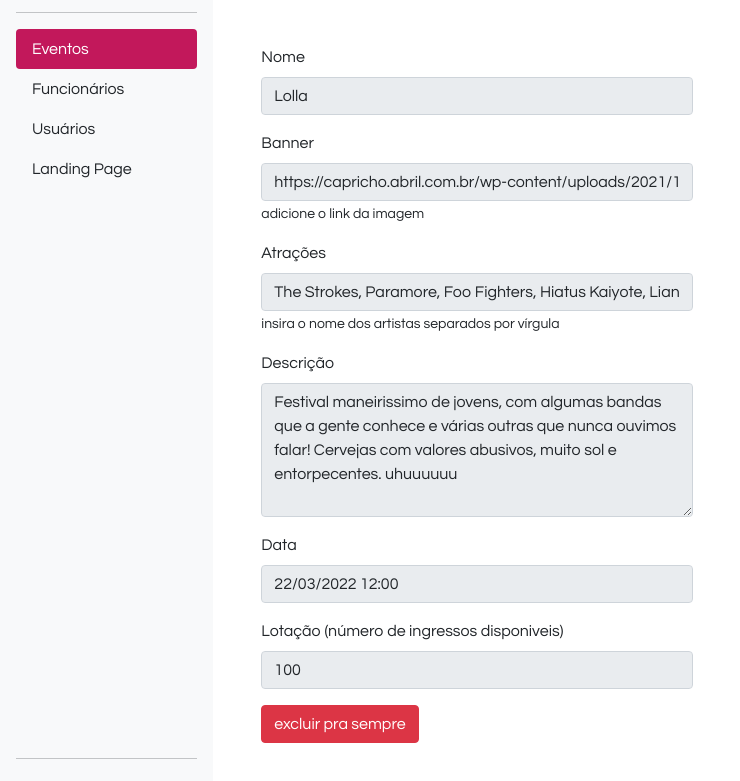
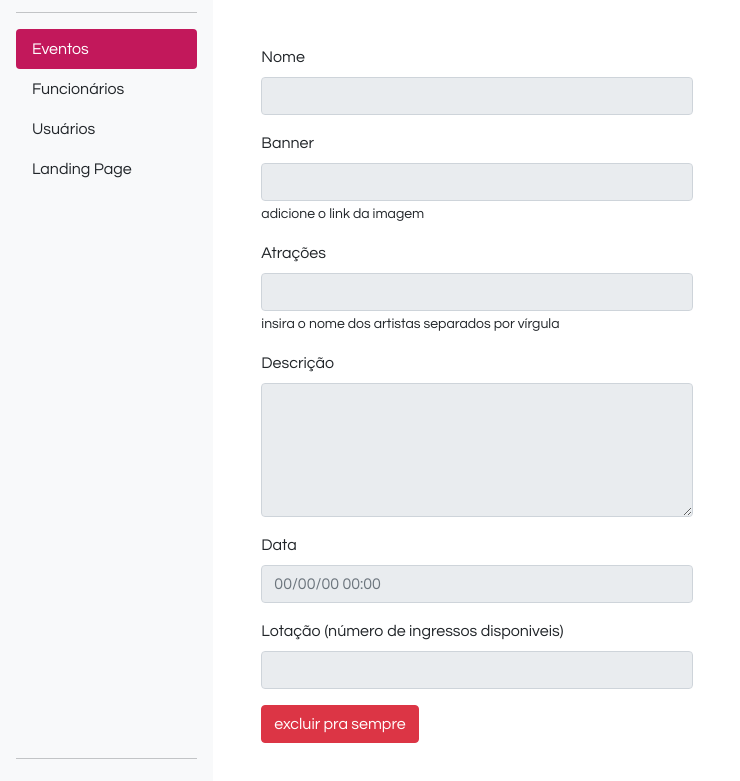
Before and after one commit to Beatrizgebhardt/Sound-Gardens, a plain HTML site: page excluir-evento.html in a window 1280 px wide. Shown: the part 147-928 px from the top of the page, without its empty margins (0-740 px from the left). Drawn offline with nearby package versions, Linux system fonts and the light colour scheme; no server answers.

Commit message:
novas alterações de data e id

```diff
--- a/editar-eventos.js
+++ b/editar-eventos.js
@@ -34,6 +34,7 @@ async function buscarEvento() {
       method: "GET",
     });
     const conteudoResposta = await resposta.json();
+
     formSelector["nome"].value = conteudoResposta.name;
     formSelector["banner"].value = conteudoResposta.poster;
     formSelector["atracoes"].value = conteudoResposta.attractions.join(",");
@@ -44,4 +45,5 @@ async function buscarEvento() {
     console.log(error);
   }
 }
+
 buscarEvento();
--- a/excluir-evento.html
+++ b/excluir-evento.html
@@ -31,7 +31,7 @@
           <hr />
           <ul class="nav nav-pills flex-column mb-auto">
             <li class="nav-item">
-              <a href="#" class="nav-link active" aria-current="page"> Eventos </a>
+              <a href="/soundgarden-front/admin.html" class="nav-link active" aria-current="page"> Eventos </a>
             </li>
 
             <li>
@@ -55,46 +55,29 @@
             <form id="form" class="col-6">
               <div class="mb-3">
                 <label for="nome" class="form-label">Nome</label>
-                <input type="text" class="form-control" id="nome" aria-describedby="nome" value="Lolla" disabled />
+                <input type="text" class="form-control" id="nome" aria-describedby="nome" value="" disabled />
               </div>
               <div class="mb-3">
                 <label for="banner" class="form-label">Banner</label>
-                <input
-                  type="text"
-                  class="form-control"
-                  id="banner"
-                  aria-describedby="banner"
-                  value="https://capricho.abril.com.br/wp-content/uploads/2021/11/lolla.jpg"
-                  disabled
-                />
+                <input type="text" class="form-control" id="banner" aria-describedby="banner" value="" disabled />
                 <small>adicione o link da imagem</small>
               </div>
               <div class="mb-3">
                 <label for="atracoes" class="form-label">Atrações</label>
-                <input
-                  type="text"
-                  class="form-control"
-                  id="atracoes"
-                  aria-describedby="atracoes"
-                  value="The Strokes, Paramore, Foo Fighters, Hiatus Kaiyote, Lianne La Havas "
-                  disabled
-                />
+                <input type="text" class="form-control" id="atracoes" aria-describedby="atracoes" value="" disabled />
                 <small>insira o nome dos artistas separados por vírgula</small>
               </div>
               <div class="mb-3">
                 <label for="descricao" class="form-label">Descrição</label>
-                <textarea name="descricao" id="descricao" class="form-control" rows="5" disabled>
-Festival maneirissimo de jovens, com algumas bandas que a gente conhece e várias outras que nunca ouvimos falar! Cervejas com valores abusivos, muito sol e entorpecentes. uhuuuuuu
-                            </textarea
-                >
+                <textarea name="descricao" id="descricao" class="form-control" rows="5" disabled> </textarea>
               </div>
               <div class="mb-3">
                 <label for="data" class="form-label">Data</label>
-                <input type="datetime" name="data" id="data" class="form-control" placeholder="00/00/00 00:00" value="22/03/2022 12:00" disabled />
+                <input type="datetime" name="data" id="data" class="form-control" placeholder="00/00/00 00:00" value="" disabled />
               </div>
               <div class="mb-3">
                 <label for="lotacao" class="form-label">Lotação (número de ingressos disponiveis)</label>
-                <input type="number" class="form-control" id="lotacao" aria-describedby="lotacao" value="100" disabled />
+                <input type="number" class="form-control" id="lotacao" aria-describedby="lotacao" value="" disabled />
               </div>
               <button type="submit" class="btn btn-danger">excluir pra sempre</button>
             </form>
--- a/excluir-evento.js
+++ b/excluir-evento.js
@@ -20,12 +20,13 @@ async function buscarEvento() {
       method: "GET",
     });
     const conteudoResposta = await resposta.json();
-    formSelector["nome"].value = conteudoResposta.name;
-    formSelector["banner"].value = conteudoResposta.poster;
-    formSelector["atracoes"].value = conteudoResposta.attractions.join(",");
+
+    formSelector["nome"].value = conteudoResposta.name || "";
+    formSelector["banner"].value = conteudoResposta.poster || "";
+    formSelector["atracoes"].value = (conteudoResposta.attractions || []).join(",");
     formSelector["descricao"].value = conteudoResposta.descricao || "";
-    formSelector["data"].value = conteudoResposta.scheduled;
-    formSelector["lotacao"].value = conteudoResposta.number_tickets;
+    formSelector["data"].value = new Date(conteudoResposta.scheduled).toLocaleString() || "";
+    formSelector["lotacao"].value = conteudoResposta.number_tickets || "";
   } catch (error) {
     console.log(error);
   }
```
Also changed, not shown: editar-evento.html (+1 -1 lines).
